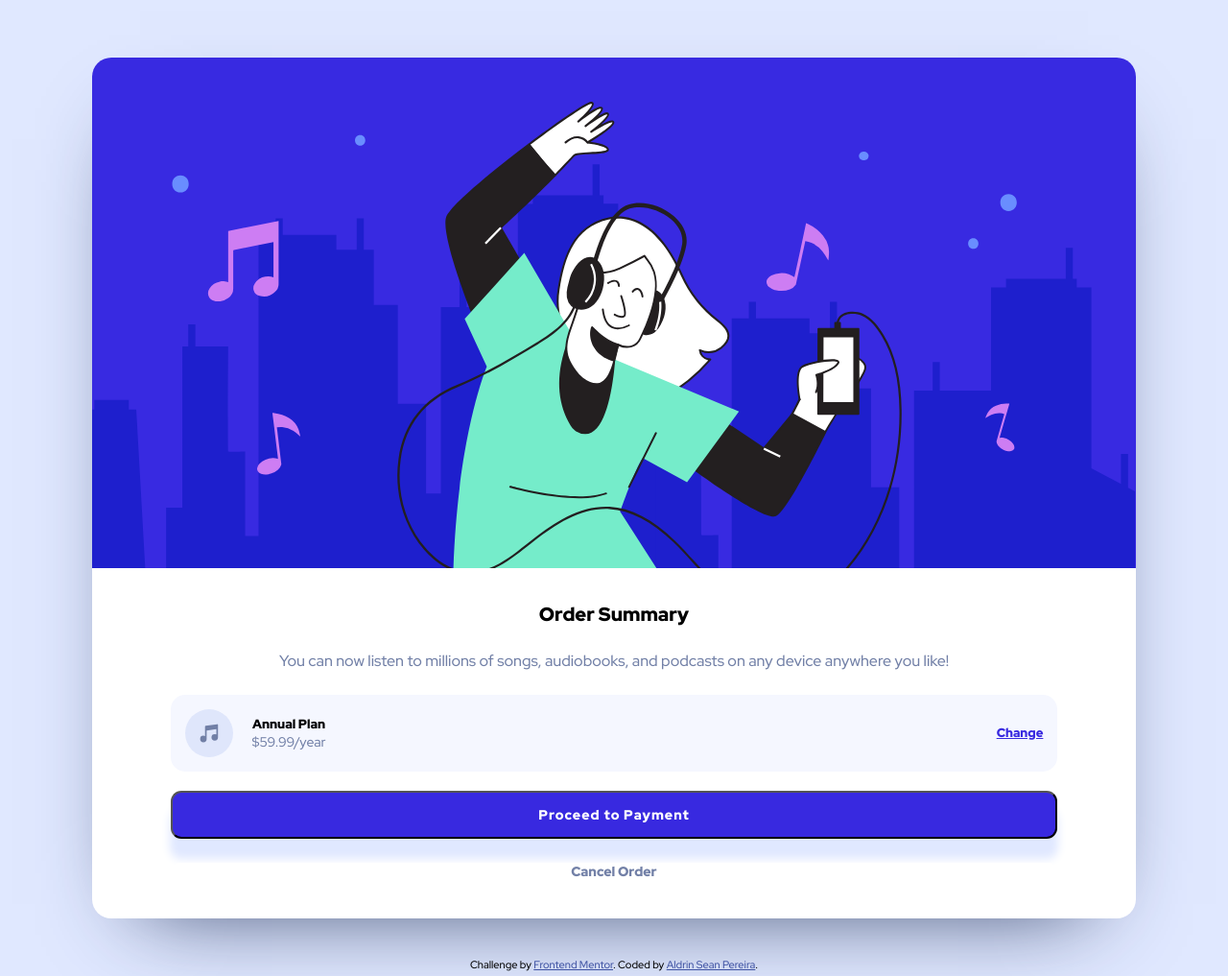
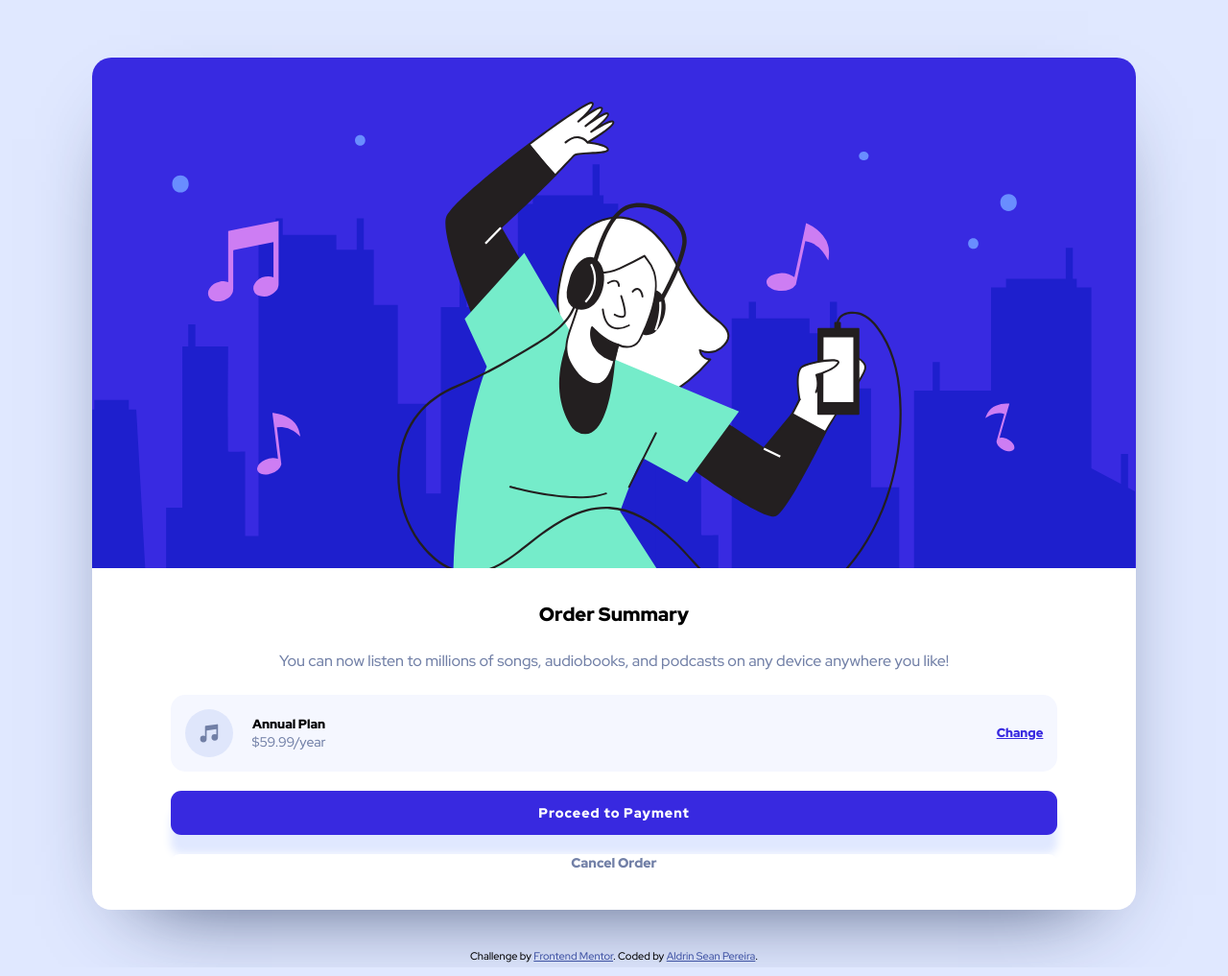
Before and after one commit to AldrinSeanPereira/order-summary-component-main, a plain HTML site: page index.html in a window 1280 px wide. Shown: the whole page at 96% size. Drawn offline with Linux system fonts and the light colour scheme.

Commit message:
Add files via upload

```diff
--- a/styles.css
+++ b/styles.css
@@ -116,6 +116,7 @@ h3 {
 - media queries */
 
 button {
+    border: none;
     border-radius: 11px;
     font-family: 'Red Hat Display', sans-serif;
     font-size: 1.4rem;
@@ -126,13 +127,12 @@ button {
     background-color: var(--primary-bright-blue);
     color: var(--color-white);
     padding: 1.4rem 0;
-    margin-bottom: 2.5rem;
-    box-shadow:  0 20px 10px 1px var(--primary-pale-blue);
+    margin-bottom: 2rem;
+    box-shadow:  0 20px 10px 0px var(--primary-pale-blue);
     letter-spacing: 1px;
 }
 
 .button-cancel {
-    border: none;
     margin-bottom: 4rem;
     color: var(--neutral-desaturated-blue);
     background-color: var(--color-white);
```
